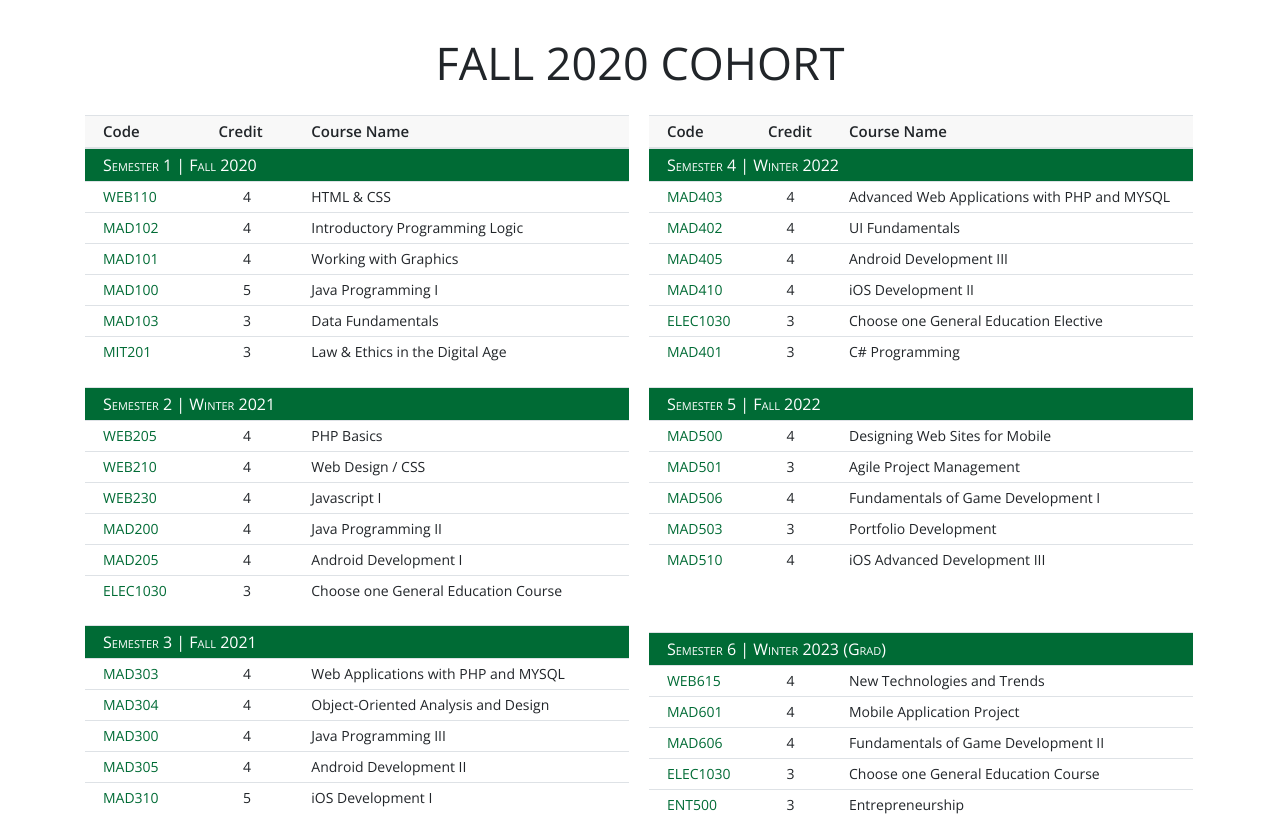
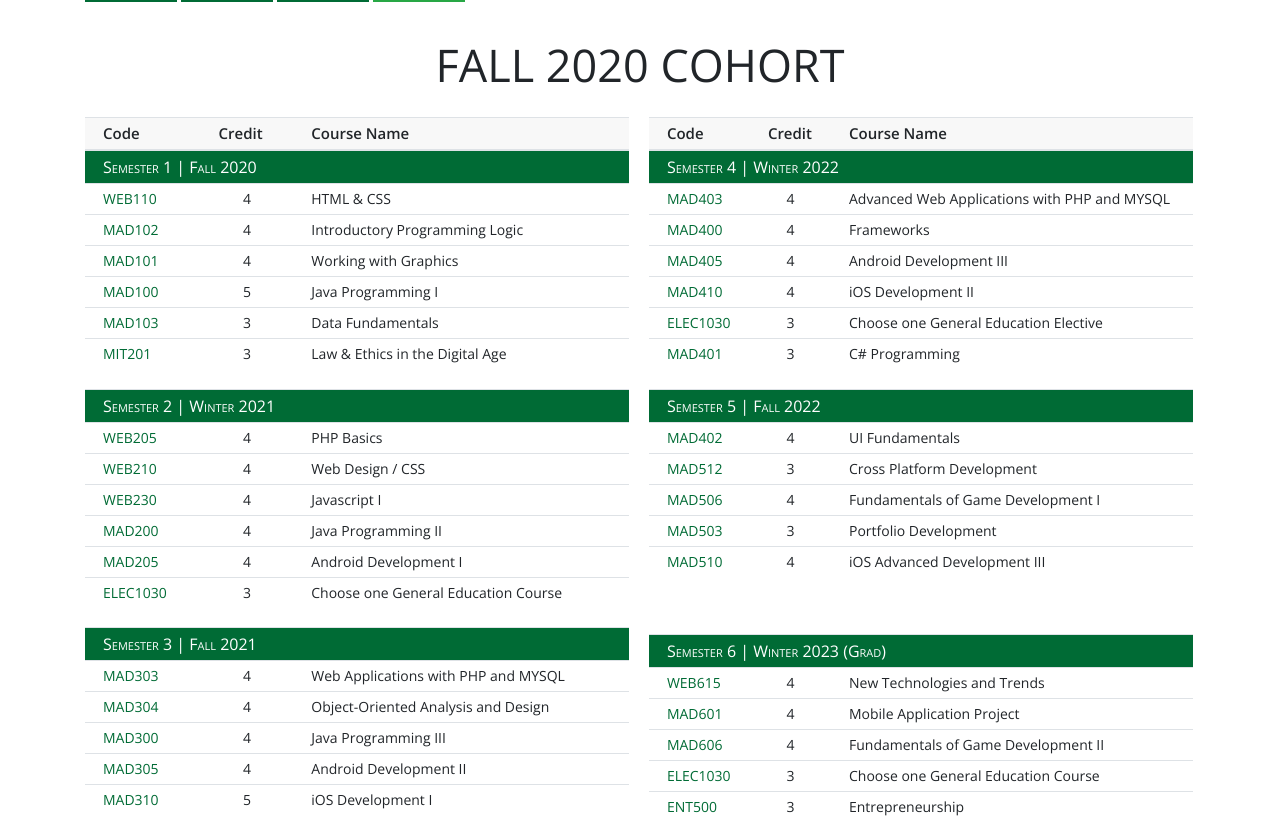
Before and after one commit to nstrazimiri/SCWeb, a PHP site: page /mad/program.php in a window 1280 px wide. Shown: the part 2480-3301 px from the top of the page. Run offline with PHP 8.4, Linux system fonts and the light colour scheme; some libraries are stand-ins or nearby versions.

Commit message:
Modified programs for Cohort 2020

```diff
--- a/css/mad.css
+++ b/css/mad.css
@@ -86,7 +86,8 @@ header .logo {
     float: left;
     padding-right: 20px;
     border-right: 4px solid #ffc42c;
-    margin-top: 10px;
+    margin-top: 5px;
+    margin-bottom: 7px;
 }
 
 header .logo img {
--- a/mad/includes/footer.php
+++ b/mad/includes/footer.php
@@ -67,6 +67,6 @@
 <script type="text/javascript" src="js/popper.min.js"></script>
 <script type="text/javascript" src="js/bootstrap.min.js"></script>
 <script type="text/javascript" src="js/jquery-ui.min.js"></script>
-<script type="text/javascript" src="js/custom.js?v=<?=date('y i s h m');?>" ></script>
+<script type="text/javascript" src="js/custom.js" ></script>
 </body>
 </html>
--- a/mad/js/programs.json
+++ b/mad/js/programs.json
@@ -18,6 +18,7 @@
                 {"code":"MAD300","name":"Java Programming III","content":"In this course, students build programs collaboratively with other students in the class. This course builds upon the intermediate level programming knowledge learned in Java Programming 2. The student’s knowledge of Object Oriented Programming (OOP) will be expanded to include the use of JavaFX, multi-threading, Network connections, databases and version control."},
                 {"code":"MAD305","name":"Android Development II","content":"This course introduces students to intermediate mobile applications for the Android operating system (OS) utilizing intermediate object oriented programming (OOP) in Java and XML. Students learn to add diagnostic and debugging features to their applications and to utilize different layout designs for their android applications. Students will also study different methods of representing large amounts of data on the screen."},
                 {"code":"MAD310","name":"iOS Development I","content":"This course is designed to introduce the student to Swift and the programming process for developing applications for the iOS environment. Students will study the the basic syntax of Swift including collections, functions, enumerations, structures and classes . The course will cover Apple’s development environment, Xcode, and navigating support documentation. Apple’s Foundation classes will be covered leading into development for the iOS platform. This course assumes a strong grasp of programming concepts in another language."},
+                {"code":"MAD400","name":"Frameworks","content":""},
                 {"code":"MAD403","name":"Advanced Web Applications with PHP and MYSQL","content":"This course will help reinforce object oriented best practices through a series of projects and small assignments. Focus will be placed on advanced object oriented techniques, PHP constructs and built-in functions."},
                 {"code":"MAD402","name":"UI Fundamentals","content":"This course helps students gain a solid understanding of modern user interface design principles. The foundations of user interface design are presented in a way that is relevant to current software application development practices. Students will be introduced to standards relating to native operating system design standards, interaction design, and mobile user experience. Students will use industry standard tools to create wireframes, rapid-development prototypes and development ready user interface designs."},
                 {"code":"MAD401","name":"C# Programming","content":"This course is designed to introduce students to the C# programming language and it’s use in developing rich graphical user interface applications. Through the creation of practical applications, students will learn topics such as input/output, object-oriented programming, unit testing, GUI design and development, persistent storage and the .NET framework’s family of collections."},
@@ -29,6 +30,7 @@
                 {"code":"MAD502","name":"Portfolio Development","content":"The career portfolio development process gives the student the essential tool that can help communicate and demonstrate their knowledge, skills, and abilities. Students will collect and document skills learned in their college program and in life, providing evidence and proof of these skills in a professional-looking web-based portfolio. This course is intended to assist students in gaining a greater self-awareness of the value of preparing a personal portfolio for employment, promotions, and further educational studies."},
                 {"code":"MAD503","name":"Portfolio Development","content":"The career portfolio development process gives the student the essential tool that can help communicate and demonstrate their knowledge, skills, and abilities. Students will collect and document skills learned in their college program and in life, providing evidence and proof of these skills in a professional-looking web-based portfolio. This course is intended to assist students in gaining a greater self-awareness of the value of preparing a personal portfolio for employment, promotions, and further educational studies."},
                 {"code":"MAD510","name":"iOS Advanced Development III","content":"This course is a continuation of iOS development 2. Students will build on existing iOS skills and implement local storage using Core Data. Students will design and build applications that use advanced iOS frameworks, and that integrate app extensions and voice assistance. Students will also explore techniques for quality testing of applications and the steps necessary for submission to the iOS App Store."},
+                {"code":"MAD512","name":"Cross Platform Development","content":""},
                 {"code":"WEB615","name":"New Technologies and Trends","content":"This course introduces the student to emerging issues and leading technologies in Information and Communication Technology. Emphasis will be on how these technologies impact information systems, users, the Information Technology labour force and society. Analysis and forecasting of technology trends will be considered as well."},
                 {"code":"MAD602","name":"Mobile Application Project","content":""},
                 {"code":"MAD601","name":"Mobile Application Project","content":"The final mobile application project is the culmination of the student’s work in this program. The goal is to produce a well-designed, functional application. Working in small groups, the team will make a series of presentations as they progress through the application development life cycle."},
--- a/mad/program.php
+++ b/mad/program.php
@@ -220,9 +220,9 @@ include "includes/header.php";
                         <td>Advanced Web Applications with PHP and MYSQL</td>
                     </tr>
                     <tr>
-                        <td><a href="#MAD402" class="programs" id="MAD402">MAD402</a></td>
+                        <td><a href="#MAD400" class="programs" id="MAD400">MAD400</a></td>
                         <td>4</td>
-                        <td>UI Fundamentals</td>
+                        <td>Frameworks</td>
                     </tr>
                     <tr>
                         <td><a href="#MAD405" class="programs" id="MAD405">MAD405</a></td>
@@ -249,14 +249,14 @@ include "includes/header.php";
                         <td colspan="3">Semester 5 | Fall 2022</td>
                     </tr>
                     <tr>
-                        <td><a href="#MAD500" class="programs" id="MAD500">MAD500</a></td>
+                        <td><a href="#MAD402" class="programs" id="MAD402">MAD402</a></td>
                         <td>4</td>
-                        <td>Designing Web Sites for Mobile</td>
+                        <td>UI Fundamentals</td>
                     </tr>
                     <tr>
-                        <td><a href="#MAD501" class="programs" id="MAD501">MAD501</a></td>
+                        <td><a href="#MAD512" class="programs" id="MAD512">MAD512</a></td>
                         <td>3</td>
-                        <td>Agile Project Management</td>
+                        <td>Cross Platform Development</td>
                     </tr>
                     <tr>
                         <td><a href="#MAD506" class="programs" id="MAD506">MAD506</a></td>
```
